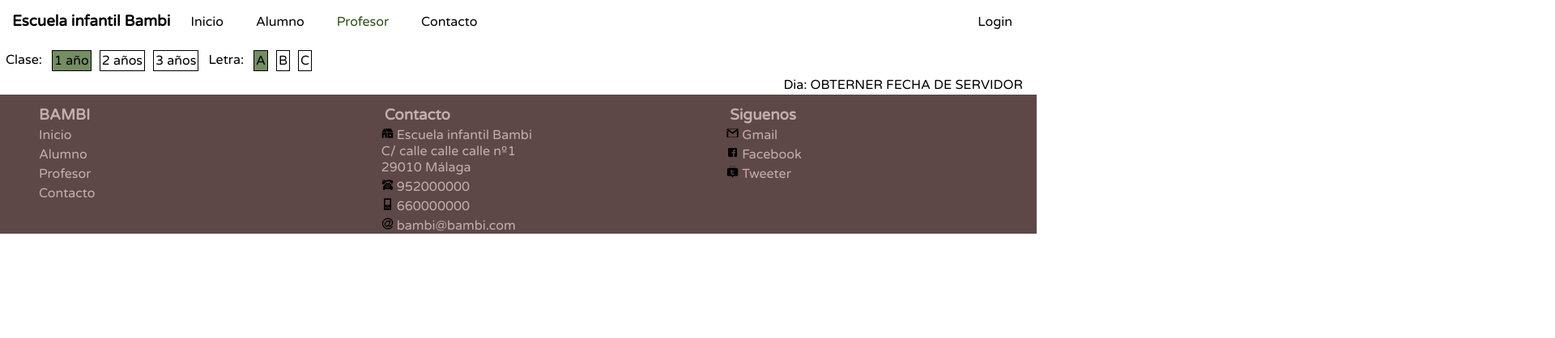
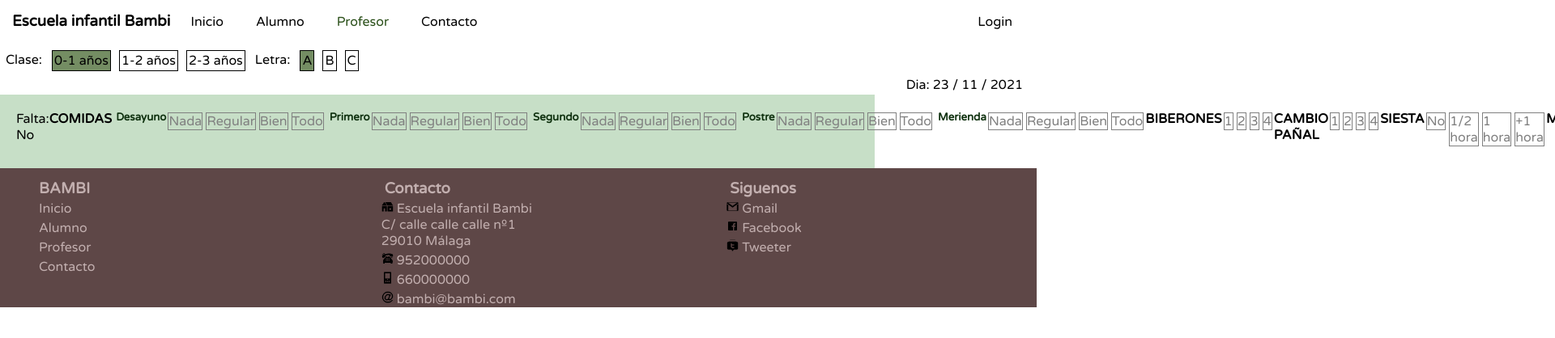
Before and after one commit to Javiergda/final-project-client, a React (Create React App) app: page /Profesor in a window 1280 px wide. Shown: the top 418 px of the page at 81% size, 1920 px wide, since content can reach past the window. Built offline with nearby package versions, Linux system fonts and the light colour scheme.

Commit message:
componente Teachers y compoenente StudentList empezado

```diff
--- a/src/components/Students/Student.js
+++ b/src/components/Students/Student.js
@@ -2,7 +2,7 @@ import React from 'react';
 
 export const Student = ({ students, student, setStudent }) => {
 
-    const { birthDate, fatherPhone, id_student, letter, motherPhone, name, surname } = student;
+    const { yearBirth, fatherPhone, id_student, letter, motherPhone, name, surname } = student;
 
     // Pintamos ficha alumno seleccionado
     const handleChange = e => {
@@ -25,7 +25,7 @@ export const Student = ({ students, student, setStudent }) => {
 
             <span>Tfno padre: {fatherPhone}</span>
             <span>Tfno madre: {motherPhone}</span>
-            <span>Fecha nacimiento: {birthDate}</span>
+            <span>Fecha nacimiento: {yearBirth}</span>
 
         </div>
     )
--- a/src/components/Teachers/Course.js
+++ b/src/components/Teachers/Course.js
@@ -1,15 +1,11 @@
 import React from 'react'
-import { useState } from 'react';
+import { useEffect } from 'react';
 
-export const Course = () => {
+export const Course = ({ select, setSelect, students, setFilterStudents }) => {
 
-    const initialState = {
-        age: 'age1',
-        letter: 'A'
-    }
+    const { age, letter } = select;
 
-    const [select, setSelect] = useState(initialState);
-    const { age, letter } = select;
+    const dateToday = new Date();
 
     const handleChange = e => {
 
@@ -21,16 +17,33 @@ export const Course = () => {
         }
     };
 
+    useEffect(() => {
+        if (students) {
+
+            const ageChild = age.slice(-1);// extrae 1,2,3 de age1
+
+            // de Enero a Septiembre se le quita 1 para que coincida con el curso escolar
+            const currentYear = dateToday.getFullYear();
+            if (dateToday.getMonth() + 1 < 9) {
+                currentYear = currentYear - 1;
+            }
+
+            // filtra objeto.letra == letra del select  &&  Año actual - año de nacimiento
+            const filter = students.filter((element) => element.letter == letter && (currentYear - element.yearBirth) == ageChild);
+            setFilterStudents(filter);
+        }
+    }, [select])
+
     return (
         <div className='course__main'>
-            <form>
+
             <div className='options'>
 
                 <div className={age + ' age'} onClick={handleChange}>
                     <div className='title'><span>Clase: </span></div>
-                        <div><span title='age' id='age1'>1 año</span></div>
-                        <div><span title='age' id='age2'>2 años</span></div>
-                        <div><span title='age' id='age3'>3 años</span></div>
+                    <div><span title='age' id='age0'>0-1 años</span></div>
+                    <div><span title='age' id='age1'>1-2 años</span></div>
+                    <div><span title='age' id='age2'>2-3 años</span></div>
                 </div>
 
                 <div className={letter + ' letter'} onClick={handleChange}>
@@ -40,10 +53,9 @@ export const Course = () => {
                     <div><span title='letter' id='C'>C</span></div>
                 </div>
             </div>
-            </form>
 
             <div className='day'>
-                <span>Dia: OBTERNER FECHA DE SERVIDOR</span>
+                <span> {`Dia: ${dateToday.getDate()} / ${dateToday.getMonth()} / ${dateToday.getFullYear()}`} </span>
             </div>
 
         </div>
--- a/src/components/Teachers/StudentsList.js
+++ b/src/components/Teachers/StudentsList.js
@@ -1,9 +1,93 @@
 import React from 'react'
 
-export const StudentsList = () => {
+export const StudentsList = ({ filterStudents }) => {
+
+    console.log(filterStudents);
+
     return (
-        <div>
+        <div className='studentList_main'>
+            {
+                filterStudents.map(({ id_student, breakfast, lunch1, lunch2, dessert, snack, bottle, diaper, nap, message, date, absence }) => {
+                    return (
 
+                        <div key={id_student} className='wrapper'>
+                            {/* <span>Dia: {date}</span> */}
+                            <span>Falta: {absence ? 'FALTA' : 'No'}</span>
+
+                            <h4>COMIDAS</h4>
+
+                            <h5>Desayuno</h5>
+                            <div className={breakfast + ' selector'} >
+                                <div><span>Nada</span></div>
+                                <div><span>Regular</span></div>
+                                <div><span>Bien</span></div>
+                                <div><span>Todo</span></div>
+                            </div>
+
+                            <h5>Primero</h5>
+                            <div className={lunch1 + ' selector'}>
+                                <div><span>Nada</span></div>
+                                <div><span>Regular</span></div>
+                                <div><span>Bien</span></div>
+                                <div><span>Todo</span></div>
+                            </div>
+
+                            <h5>Segundo</h5>
+                            <div className={lunch2 + ' selector'}>
+                                <div><span>Nada</span></div>
+                                <div><span>Regular</span></div>
+                                <div><span>Bien</span></div>
+                                <div><span>Todo</span></div>
+                            </div>
+
+                            <h5>Postre</h5>
+                            <div className={dessert + ' selector'}>
+                                <div><span>Nada</span></div>
+                                <div><span>Regular</span></div>
+                                <div><span>Bien</span></div>
+                                <div><span>Todo</span></div>
+                            </div>
+
+                            <h5>Merienda</h5>
+                            <div className={snack + ' selector'}>
+                                <div><span>Nada</span></div>
+                                <div><span>Regular</span></div>
+                                <div><span>Bien</span></div>
+                                <div><span>Todo</span></div>
+                            </div>
+
+                            <h4>BIBERONES</h4>
+                            <div className={bottle + ' selector'}>
+                                <div><span>1</span></div>
+                                <div><span>2</span></div>
+                                <div><span>3</span></div>
+                                <div><span>4</span></div>
+                            </div>
+
+                            <h4>CAMBIO PAÑAL</h4>
+                            <div className={diaper + ' selector'}>
+                                <div><span>1</span></div>
+                                <div><span>2</span></div>
+                                <div><span>3</span></div>
+                                <div><span>4</span></div>
+                            </div>
+
+                            <h4>SIESTA</h4>
+                            <div className={nap + ' selector'}>
+                                <div><span>No</span></div>
+                                <div><span>1/2 hora</span></div>
+                                <div><span>1 hora</span></div>
+                                <div><span>+1 hora</span></div>
+                            </div>
+
+                            <h4>MENSAJE</h4>
+                            <div className='{} selector'>
+                                <span>{message}</span>
+                            </div>
+                        </div>
+                    )
+                })
+            }
         </div>
     )
 }
--- a/src/components/Teachers/Teachers.js
+++ b/src/components/Teachers/Teachers.js
@@ -1,19 +1,104 @@
 import React from 'react'
+import { useEffect, useState } from 'react'
 import { Course } from './Course'
 import { StudentsList } from './StudentsList'
 
 export const Teachers = () => {
 
+    useEffect(() => {
 
+        ////////// CRUD - GET
+        // tabla diario + alumnos (join)
+        // select * where id_alumno and año_nacimiento
+        // año actual 22 - año nacimiento 19 = 3 (entre 0 y 3 años)
+        // resultado todo alumnos actuales
 
+        const dataStudents = [
+            {
+                id_student: 10,
+                name: 'Lucia',
+                surname: 'Garcia',
+                yearBirth: 2021,
+                monthBirth: 4,
+                dayBirth: 27,
+                fatherPhone: 600111222,
+                motherPhone: 600444555,
+                letter: 'A',
+                id_daily: '',
+                breakfast: '',
+                lunch1: '',
+                lunch2: '',
+                dessert: '',
+                snack: '',
+                bottle: '',
+                diaper: '',
+                nap: '',
+                message: '',
+                date: '',
+                absence: false
+            },
+            {
+                id_student: 20,
+                name: 'Julia',
+                surname: 'Garcia',
+                yearBirth: 2021,
+                monthBirth: 1,
+                dayBirth: 5,
+                fatherPhone: 600111222333,
+                motherPhone: 600444555666,
+                letter: 'C',
+                id_daily: 'b',
+                breakfast: 'b',
+                lunch1: 'a',
+                lunch2: 'b',
+                dessert: 'a',
+                snack: 'b',
+                bottle: 'd',
+                diaper: 'a',
+                nap: 'c',
+                message: 'se ha portado muy regular',
+                date: '2021-10-10',
+                absence: true
+            }
+        ];
 
+        if (dataStudents) {
+
+            setStudents(dataStudents);
+
+            const ageChild = age.slice(-1);// extrae 1,2,3 de age1
+            const currentYear = dateToday.getFullYear();
+
+            // de Enero a Septiembre se le quita 1 para que coincida con el curso escolar
+            if (dateToday.getMonth() + 1 < 9) {
+                currentYear = currentYear - 1;
+            }
+
+            // filtra objeto.letra == letra del select  &&  Año actual - año de nacimiento
+            const filter = dataStudents.filter((element) => element.letter == letter && (currentYear - element.yearBirth) == ageChild);
+            setFilterStudents(filter);
+        }
+
+    }, [])
+
+    const dateToday = new Date();
+
+    const initialState = {
+        age: 'age0',
+        letter: 'A'
+    }
+    const [select, setSelect] = useState(initialState);
+    const { age, letter } = select;
+
+    const [students, setStudents] = useState([]); //todos los estudiantes para filtrar en las opciones de Course
+    const [filterStudents, setFilterStudents] = useState([]); // estudiantes filtrados que vienen de Course
 
 
 
     return (
         <div>
-            <Course />
-            <StudentsList />
+            <Course select={select} setSelect={setSelect} students={students} setFilterStudents={setFilterStudents} />
+            <StudentsList filterStudents={filterStudents} />
         </div>
     )
 }
--- a/src/styles/components/_course.scss
+++ b/src/styles/components/_course.scss
@@ -59,7 +59,7 @@
         }
     }
 
-    .age1{
+    .age0{
         div{
             &:nth-child(2){
                 background-color: #748d63;
@@ -69,7 +69,7 @@
         }
     }
 
-    .age2{
+    .age1{
         div{
             &:nth-child(3){
                 background-color: #748d63;
@@ -79,7 +79,7 @@
         }
     }
 
-    .age3{
+    .age2{
         div{
             &:nth-child(4){
                 background-color: #748d63;
--- /dev/null
+++ b/src/styles/components/_studentList.scss
@@ -0,0 +1,79 @@
+.studentList_main{
+    display: flex;
+    flex-direction: column;
+    // justify-content: center;
+    // height: 100%;
+
+    .wrapper{
+        display: flex;
+        // flex-direction: column;
+        padding:20px;
+        height: 100%;
+        width: 100%;
+        max-width: 1080px;
+        background-color: rgb(199, 223, 199);
+
+            .selector{
+                display: flex;
+                height: 100%;
+                margin-bottom: 5px;
+                width: 100%;
+                div{
+                    display: flex;
+                    align-items: center;
+                    justify-content: center;
+                    border: 1px solid grey;
+                    color:grey;
+                    // min-height: 20px;
+                    height: 100%;
+                    width: 100%;
+                    margin: 2px;
+                }
+            }
+
+            h5{
+                margin-left: 5px;
+                color: rgb(15, 49, 15);
+            }
+
+            .a{
+                div{
+                    &:nth-child(1){
+                        background-color: #748d63;
+                        color:black;
+                        border-color: black;
+                    }
+                }
+            }
+
+            .b{
+                div{
+                    &:nth-child(2){
+                        background-color: #748d63;
+                        color:black;
+                        border-color: black;
+                    }
+                }
+            }
+
+            .c{
+                div{
+                    &:nth-child(3){
+                        background-color: #748d63;
+                        color:black;
+                        border-color: black;
+                    }
+                }
+            }
+
+            .d{
+                div{
+                    &:nth-child(4){
+                        background-color: #748d63;
+                        color:black;
+                        border-color: black;
+                    }
+                }
+            }
+    }
+}
--- a/src/styles/styles.scss
+++ b/src/styles/styles.scss
@@ -13,4 +13,5 @@
 @import './components/daily';
 @import './components/students';
 @import './components/student';
-@import './components/course'
+@import './components/course';
+@import './components/studentList';
```
Also changed, not shown: src/components/Students/Students.js (+6 -2 lines). Lines whose indentation alone changed are shown as unchanged.
